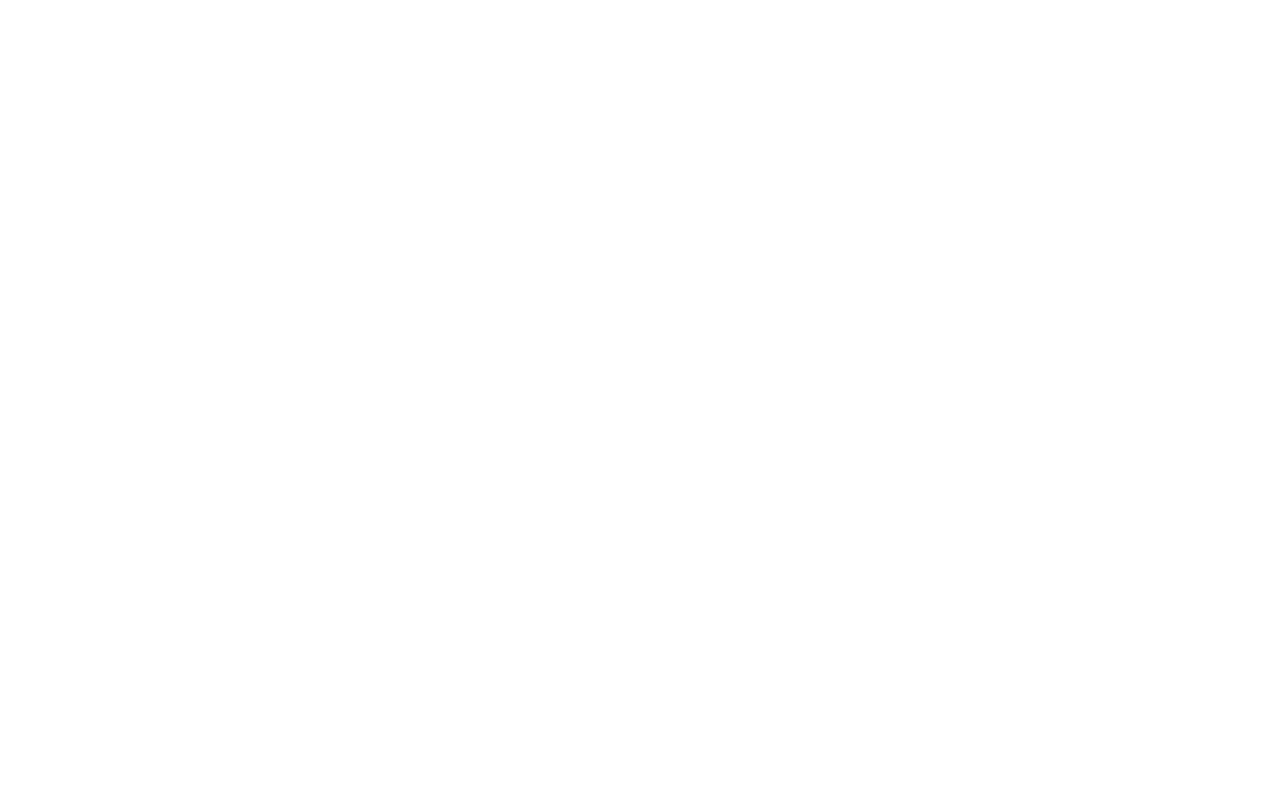
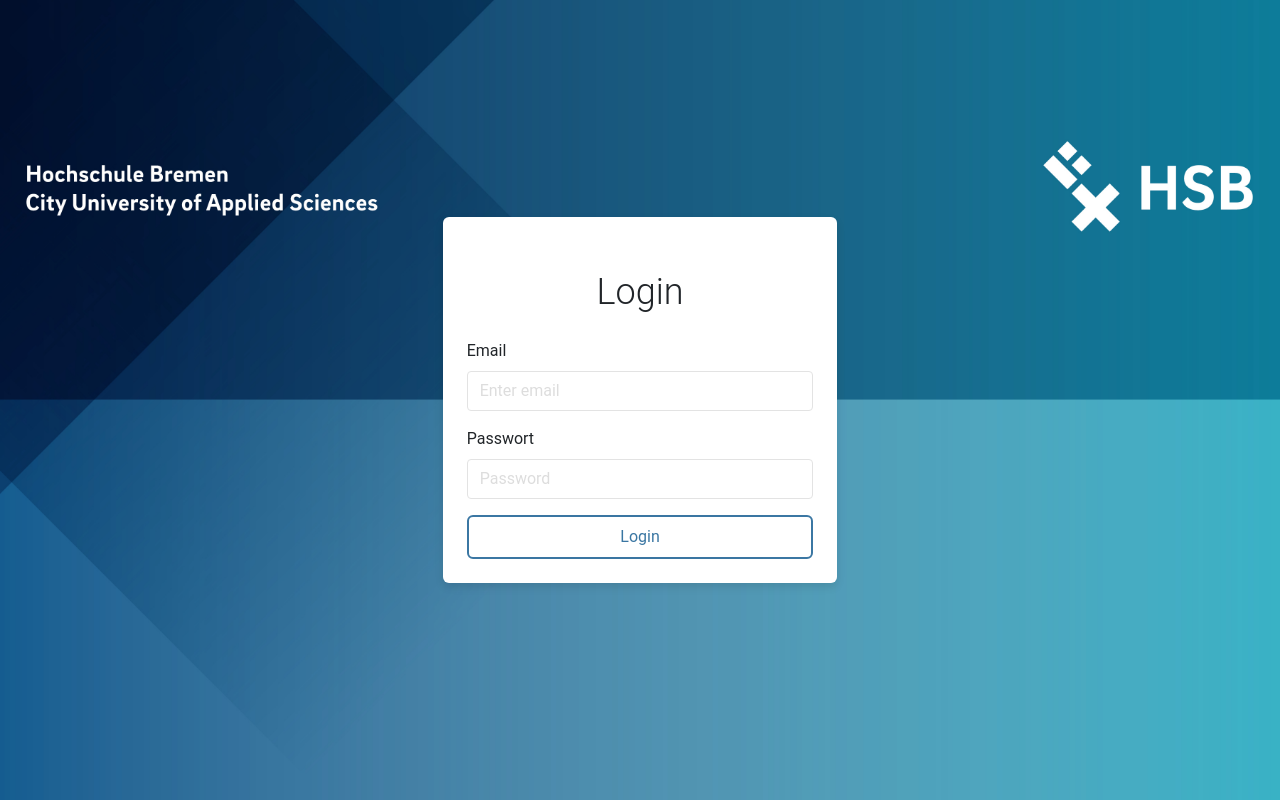
Before and after one commit to Clank007/Datenvisualisierung_Frontend, a React (Create React App) app: page /login in a window 1280 px wide. Before the commit this address had no page. Built offline with nearby package versions, Linux system fonts and the light colour scheme.

Commit message:
Added Login Screen

```diff
--- /dev/null
+++ b/src/assets/css/login.css
@@ -0,0 +1,24 @@
+.login-container {
+    background-image: url('../img/01_Blau-Tuerkis.jpg');
+    background-size: cover;
+    background-position: center;
+    height: 100vh;
+  }
+
+  .login-form-container {
+    background-color: white;
+    box-shadow: 0 4px 8px rgba(0, 0, 0, 0.1);
+  }
+
+
+  .custom-button {
+    border: 2px solid var(--cd_blau); /* Outline color */
+    background-color: transparent; /* Transparent background */
+    color: var(--cd_blau); /* Text color */
+  }
+
+  .custom-button:hover {
+    border: 2px solid var(--cd_blau); /* Outline color */
+    background-color: var(--cd_blau); /* Fill color on hover */
+    color: white; /* Text color on hover */
+  }
--- a/src/components/AdminNavbar.js
+++ b/src/components/AdminNavbar.js
@@ -68,7 +68,7 @@
               <Nav.Link
                 className="m-0"
                 href="#pablo"
-                onClick={(e) => e.preventDefault()}
+                onClick={(e) => console.log('log in')}
               >
                 <span className="no-icon">Log in</span>
               </Nav.Link>
--- a/src/index.css
+++ b/src/index.css
@@ -11,3 +11,15 @@
   font-family: source-code-pro, Menlo, Monaco, Consolas, 'Courier New',
     monospace;
 }
+
+/* Globale Variablen für Farben. Nutzen per: var(<name>) (inkl. '--') */
+:root {
+  --cd_blau: rgb(10 , 85 , 140);
+  --cd_tuerkis: rgb(50 , 180 , 200);
+  --cd_gruen: rgb(0 , 145 , 90);
+  --cd_hellgruen: rgb(110 , 165 , 60);
+  --cd_gelb: rgb(250 , 190 , 0);
+  --cd_orange: rgb(240 , 120 , 35);
+  --cd_rot: rgb(195 , 5 , 50);
+  --cd_violett: rgb(120 , 100 , 165);
+}
--- a/src/index.js
+++ b/src/index.js
@@ -11,6 +11,7 @@
 import { BrowserRouter, Route, Routes, Navigate } from "react-router-dom";
 
 import Admin from "./layouts/Admin.js";
+import Login from './layouts/Login.js';
 
 const root = ReactDOM.createRoot(document.getElementById('root'));
 root.render(
@@ -20,7 +21,8 @@
       {/* <Route path="/admin/dashboard/*" element={<Admin />} />
       <Route path="/admin/dashboard2/*" element={<Admin />} />
       <Route path="/admin/dashboard3/*" element={<Admin />} /> */}
-      <Route path="/" element={<Navigate to="/admin/dashboard1" />} />
+      <Route path="/" element={<Navigate to="/login" />} />
+      <Route path="/login" element={<Login />} />
     </Routes>
   </BrowserRouter>
 );
--- /dev/null
+++ b/src/layouts/Login.js
@@ -0,0 +1,42 @@
+import React from 'react';
+import { Container, Row, Col, Form, Button } from 'react-bootstrap';
+import { useNavigate } from 'react-router-dom';
+import '../assets/css/login.css';
+
+const Login = () => {
+    const navigate = useNavigate();
+
+  const handleLogin = (e) => {
+    // keine Authentifizierung nötig im Prototypen, einfaches Redirect
+    navigate('/admin/dashboard1');
+  };
+
+  return (
+    <Container fluid className="login-container d-flex justify-content-center align-items-center">
+      <Row className="w-100">
+        <Col xs={12} sm={8} md={6} lg={4} className="mx-auto">
+          <div className="login-form-container p-4 rounded">
+            <h2 className="text-center mb-4">Login</h2>
+            <Form>
+              <Form.Group controlId="formBasicEmail">
+                <Form.Label>Email</Form.Label>
+                <Form.Control type="email" placeholder="Enter email" />
+              </Form.Group>
+
+              <Form.Group className="mt-3" controlId="formBasicPassword">
+                <Form.Label>Passwort</Form.Label>
+                <Form.Control type="password" placeholder="Password" />
+              </Form.Group>
+
+              <Button variant="primary" className="w-100 mt-3 custom-button" onClick={handleLogin}>
+                Login
+              </Button>
+            </Form>
+          </div>
+        </Col>
+      </Row>
+    </Container>
+  );
+};
+
+export default Login;
--- a/src/routes.js
+++ b/src/routes.js
@@ -14,13 +14,6 @@
     icon: "nc-icon nc-chart-pie-35",
     component: Dashboard,
     layout: "/admin"
-  },
-  {
-    path: "/dashboard3",
-    name: "Dashboard",
-    icon: "nc-icon nc-chart-pie-35",
-    component: Dashboard,
-    layout: "/admin"
   }
 ];
 
```
Also changed, not shown: src/assets/img/01_Blau-Tuerkis.jpg (added), 1 other file (tests, documents, lock files or other folders).
